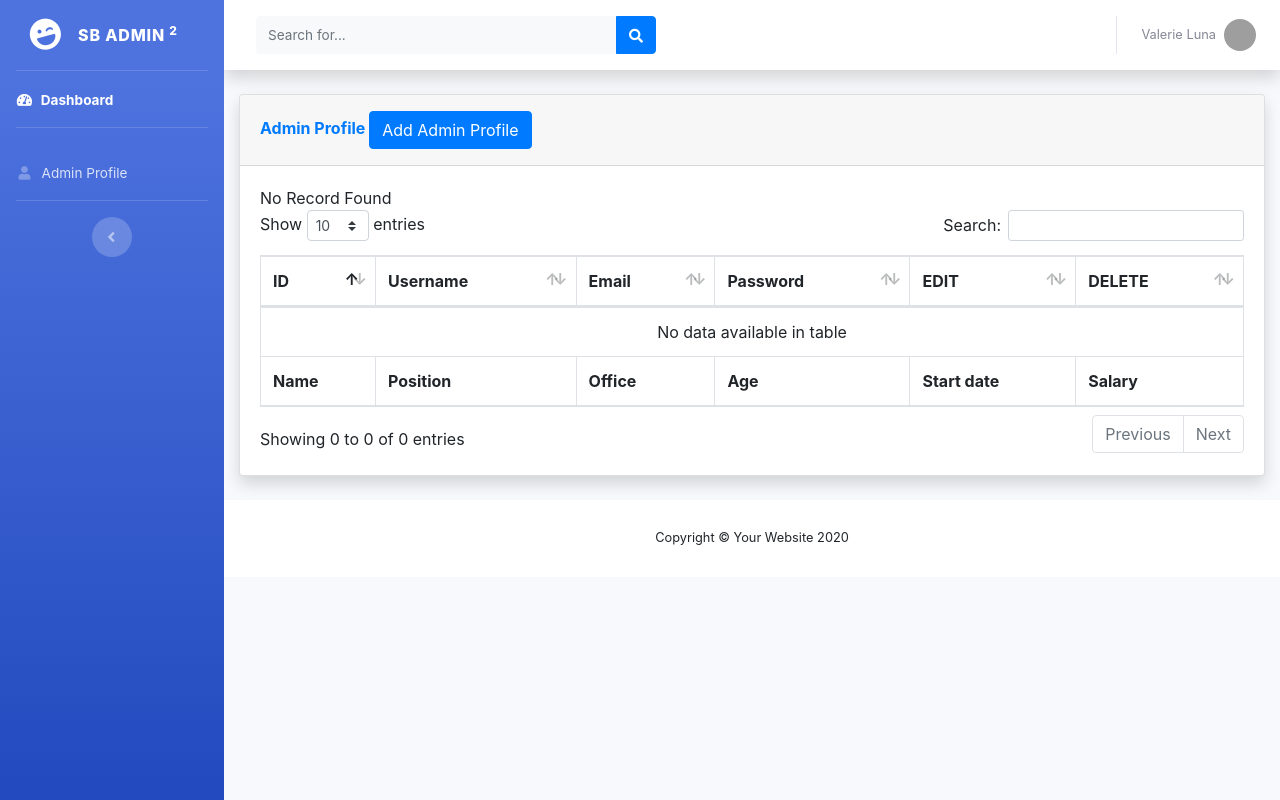
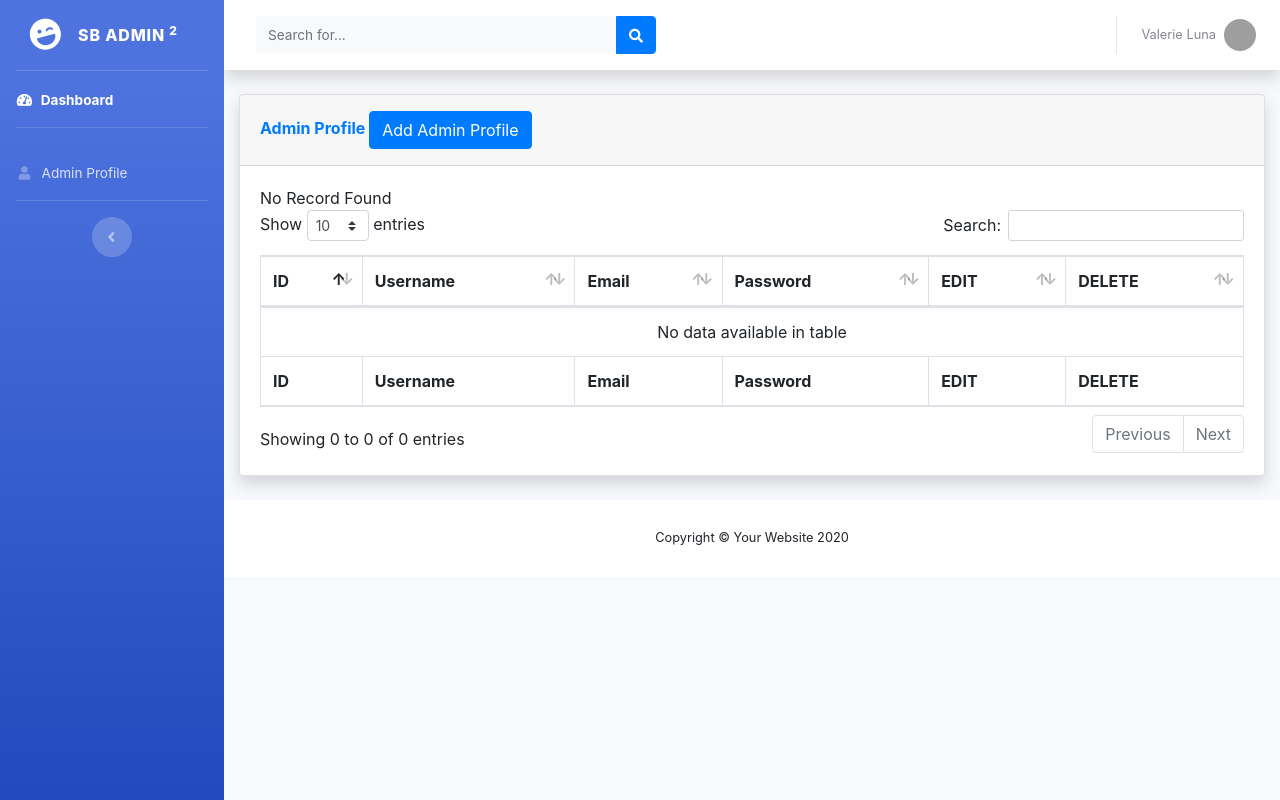
Before and after one commit to michaelik/AdminDashboard-PHP, a PHP site: page /register.php in a window 1280 px wide. Run offline with PHP 8.4, Linux system fonts and the light colour scheme; data that the repository does not hold is empty; grey boxes are pictures that could not be loaded.

Commit message:
Admin profile: Delete feature && Card example: Total Registered admin

```diff
--- /dev/null
+++ b/dbconfig.php
@@ -0,0 +1,3 @@
+<?php
+$connection = mysqli_connect("localhost","root","", "admin_clone");
+?>
--- a/register.php
+++ b/register.php
@@ -85,12 +85,12 @@
                   </thead>
                   <tfoot>
                     <tr>
-                      <th>Name</th>
-                      <th>Position</th>
-                      <th>Office</th>
-                      <th>Age</th>
-                      <th>Start date</th>
-                      <th>Salary</th>
+                      <th>ID</th>
+                      <th>Username</th>
+                      <th>Email</th>
+                      <th>Password</th>
+                      <th>EDIT</th>
+                      <th>DELETE</th>
                     </tr>
                   </tfoot>
                   <tbody>
@@ -112,7 +112,10 @@
                         </form>
                       </td>
                       <td>
-                      	<button type="submit" class="btn btn-danger">DELETE</button>
+                      	<form action="code.php" method="POST">
+                      	<input type="hidden" name="delete_id" value="<?php echo $row['id']; ?>">
+                      	<button type="submit" name="delete_btn" class="btn btn-danger">DELETE</button>
+                      </form>
                       </td>
                     </tr>
                     <?php
```
Also changed, not shown: code.php (+23 -1 lines), index.php (+10 -2 lines).
